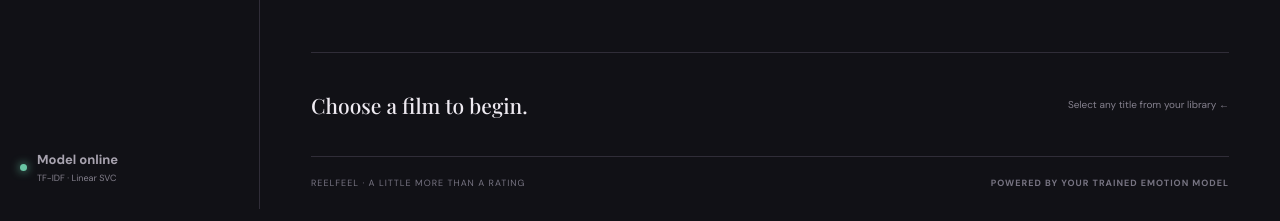
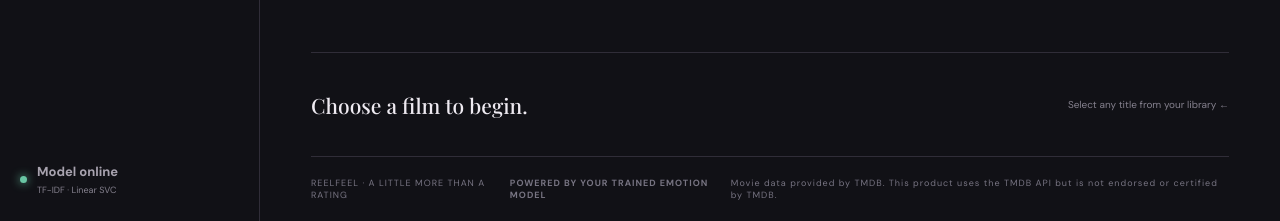
Before and after one commit to sensayan288-arch/Emotion-Detection-From-Movie_Reviews, a Flask app: page / in a window 1280 px wide. Shown: the part 594-815 px from the top of the page. Run offline with Flask 3, Linux system fonts and the light colour scheme; parts of the project's set-up code (start-up, migrations or seed data) failed here and were passed over.

Commit message:
Add TMDB attribution to dashboard

```diff
--- a/templates/index.html
+++ b/templates/index.html
@@ -23,6 +23,6 @@
 <section class="analysis-grid"><article class="panel prediction-panel"><div class="panel-kicker">OVERALL EMOTION SIGNAL</div><div class="muted">Predicted emotion</div><div class="prediction-word" id="predictionWord">—</div><div id="signalText">Analysing reviews…</div><p id="predictionNote">Leading emotion across available TMDB reviews.</p><div id="emotionRing"><strong id="ringValue">—</strong></div><div id="reviewCountFoot"></div></article>
 <article class="panel distribution-panel"><div class="panel-kicker">EMOTION BREAKDOWN</div><h2>What viewers felt</h2><div id="distribution" class="distribution-list"></div><p class="chart-note">Share of available reviews assigned to each emotion by your trained model.</p></article></section>
 <section class="reviews-section"><h2>Viewer reviews <span id="reviewCount">0</span></h2><div class="reviews-list" id="reviewsList"></div></section></div>
-<footer class="footer">REELFEEL · A LITTLE MORE THAN A RATING <b>POWERED BY YOUR TRAINED EMOTION MODEL</b></footer></main></div>
+<footer class="footer"><span>REELFEEL · A LITTLE MORE THAN A RATING</span><b>POWERED BY YOUR TRAINED EMOTION MODEL</b><span class="tmdb-credit">Movie data provided by TMDB. This product uses the TMDB API but is not endorsed or certified by TMDB.</span></footer></main></div>
 <div class="modal-backdrop" id="reviewModal" aria-hidden="true"><section class="modal" role="dialog" aria-modal="true"><button class="modal-close" id="closeModal" aria-label="Close">×</button><div class="panel-kicker">QUICK ANALYSIS</div><h2>Read between the lines.</h2><p class="modal-intro">Paste a movie review and let your emotion model find the feeling behind the words.</p><label for="reviewInput">YOUR MOVIE REVIEW</label><textarea id="reviewInput" maxlength="5000" placeholder="I loved the story, but the ending left me feeling…"></textarea><div class="textarea-meta"><span id="charCount">0 / 5000</span></div><button class="analyze-button" id="analyzeButton">Analyze emotion ↗</button><div class="result-box" id="quickResult" aria-live="polite"></div></section></div>
 <div class="toast" id="toast" role="status"></div><script src="{{ url_for('static', filename='app.js') }}"></script></body></html>
```
